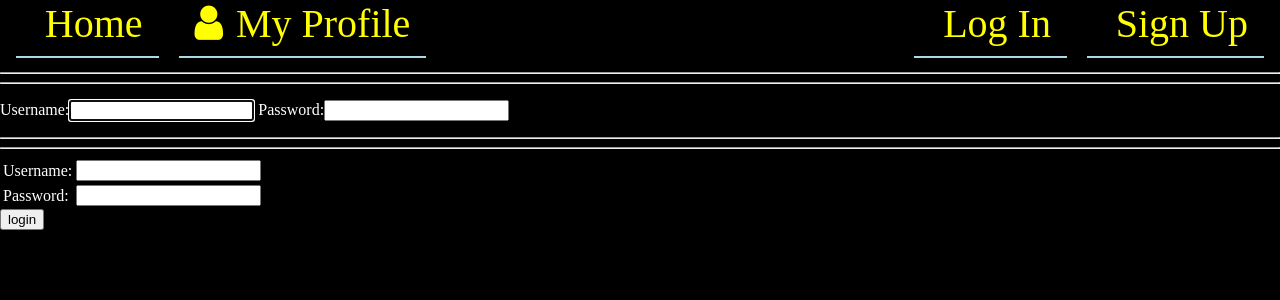
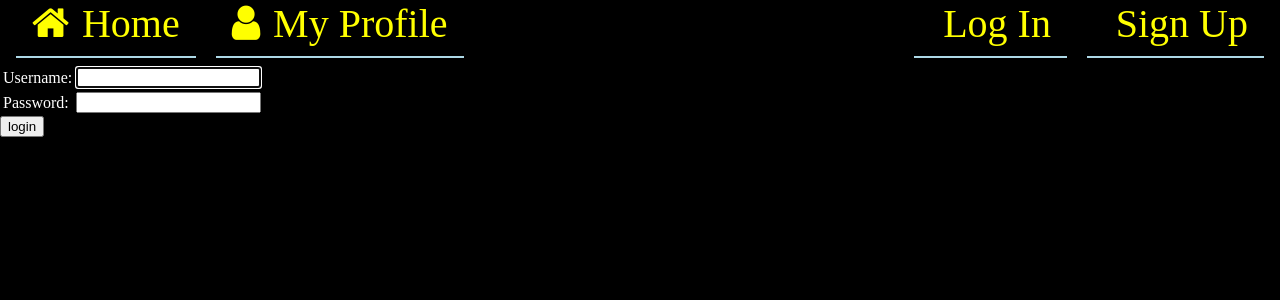
Before and after one commit to uinstinct/Socialize-Students, a Django app: page /accounts/login/ in a window 1280 px wide. Shown: the top 300 px of the page. Run offline with Django 3.2, Linux system fonts and the light colour scheme; some libraries are stand-ins or nearby versions.

Commit message:
made other few changes to templates

```diff
--- a/sociostudents/templates/registration/login.html
+++ b/sociostudents/templates/registration/login.html
@@ -1,15 +1,146 @@
 {% extends "students/base.html" %}
+{%load static%}
 
+{%block header%}
+<meta name="viewport" content="width=device-width, initial-scale=1.0">
+<style type="text/css">
+   @import url('https://fonts.googleapis.com/css?family=Fira+Sans&display=swap');
+body
+{
+  font-size: 1rem;
+  margin: 0;
+  font-weight: 400;
+  line-height: 1.5;
+  font-family: 'Fira Sans', sans-serif;
+}
+body::before
+{
+  content: '';
+  position: fixed;
+  top: 0;
+  left: 0;
+  height: 100%;
+  width: 100%;
+  z-index: -1;
+  background: linear-gradient(
+      115deg,rgba(85, 167, 249,0.5),rgba(11, 111, 210,0.5)
+    ),
+    url(https://2.bp.blogspot.com/-XZN2TA7nQZ0/WGSL3ia76KI/AAAAAAAAGuE/8pxmxtrizn8Yu1Y6iIArXYBgsL3Rhww3ACLcB/s1600/telegram-bot.png);
+    background-repeat: no-repeat;
+    background-size: cover;
+}
+#header
+{
+  line-height: 1.1;
+  padding: 30px;
+  background-color: #0000cc;
+  margin: 0 auto 1.2rem auto;
+  text-align: center;
+  opacity: 0.65;
+  color: white;
+  border-radius: 0.75rem;
+}
+#title
+{
+  font-size: 3rem;
+}
+#description
+{
+  font-size: 2.25rem;
+  font-style: italic;
+}
+
+#page
+{
+  margin: 3.125rem auto 0 auto;
+  width: 100%;
+  max-width: 720px;
+  /*the codes of #page above this line are responsible for centering of the form*/
+  color: white;
+}
+form
+{
+  background-color: #4775d1;
+  padding: 5%;
+  font-size: 1.15rem;
+  opacity: 0.75;
+  padding-right: 3.5rem;
+}
+.form-group
+{
+  display: block;
+  margin: 1rem;
+}
+.form-control
+{
+  display: block;
+  height: 2.375rem;
+  width: 100%;
+  margin-left: 0.75rem;
+  color: green;
+  background-clip: padding-box;
+  border: solid 1px blue;
+  border-radius: 0.25rem;
+  padding: 0.35rem 0.75rem;
+  transition: border-color 0.15s ease-in-out, box-shadow 0.15s ease-in-out;
+}
+.form-control:focus
+{
+  border-color: blue;
+  outline: 0;
+  box-shadow: 0 0 0 0.4rem lightblue;
+}
+input, select, textarea, button
+{
+  margin: 0;
+  font-family: inherit;
+  font-size: inherit;
+  line-height: inherit;
+}
+label
+{
+  display: block;
+  align-items: center;
+  font-size: 1.3rem;
+  margin-bottom: 0.65rem;
+  font-weight: 525;
+}
+.input-radio
+{
+  display: inline-block;
+  min-width: 1.25rem;
+  min-height: 1.25rem;
+  margin-right: 0.5rem;
+}
+textarea
+{
+  width: 100%;
+  min-height: 10.25rem;
+}
+#email-assurance
+{
+  display: block;
+  font-size: 0.75em;
+  padding-left: 1rem;
+}
+.form-group p
+{
+  font-size: 1.3rem;
+  opacity: 0.75;
+}
+.submit
+{
+  width: 100%;
+  background-color: lightgreen;
+  box-shadow: 0.25rem 0.25rem 0 0 green;
+  border-radius: 0.5rem;
+}
+</style>
+{%endblock header%}
 {% block content %}
     {% if form.errors %}
         <p>Your username and password didn't match. Please try again.</p>
     {% endif %}
-
-    <hr>
-    <hr>
-    <p>{{form}}</p>
-    <hr>
-    <hr>
 
 
     <form method="post" action="{% url 'login' %}">
@@ -28,4 +159,6 @@
         <input type="submit" value="login" />
         <input type="hidden" name="next" value="{{ next }}" />
     </form>
-{% endblock %}
+
+
+{% endblock content%}
--- a/sociostudents/templates/students/all_students.html
+++ b/sociostudents/templates/students/all_students.html
@@ -33,5 +33,6 @@
 
     {%endfor%}
 </section>
+
 </section>
 {%endblock content%}
--- a/sociostudents/templates/students/base.html
+++ b/sociostudents/templates/students/base.html
@@ -21,7 +21,7 @@
 			  <a href="{%url 'students'%}"><i class="fa fa-home"></i>Home</a>
 			  <a href="{%url 'list_student' username=user.username %}"><i class="fa fa-user"></i>{{user.username}}</a>
 			  {%else%}
-			  <a href="{%url 'homepage'%}"><i class="fi-ctluxl-sign-in-solid"></i>Home</a>
+			  <a href="{%url 'homepage'%}"><i class="fa fa-home"></i>Home</a>
 			  <a href="{%url 'login'}"><i class="fa fa-user"></i>My Profile</a>
 			  {%endif%}
 			</nav>
```
